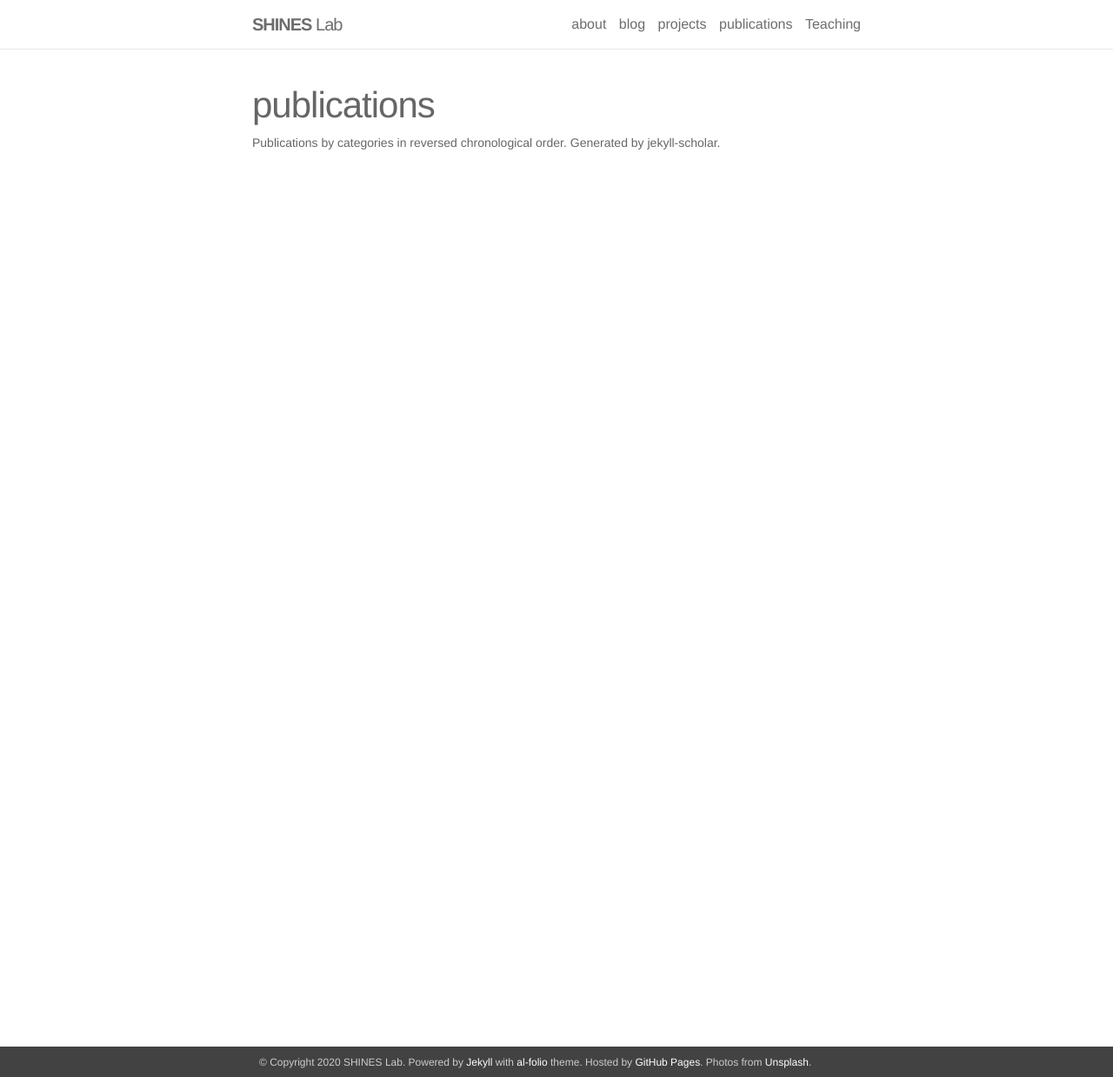
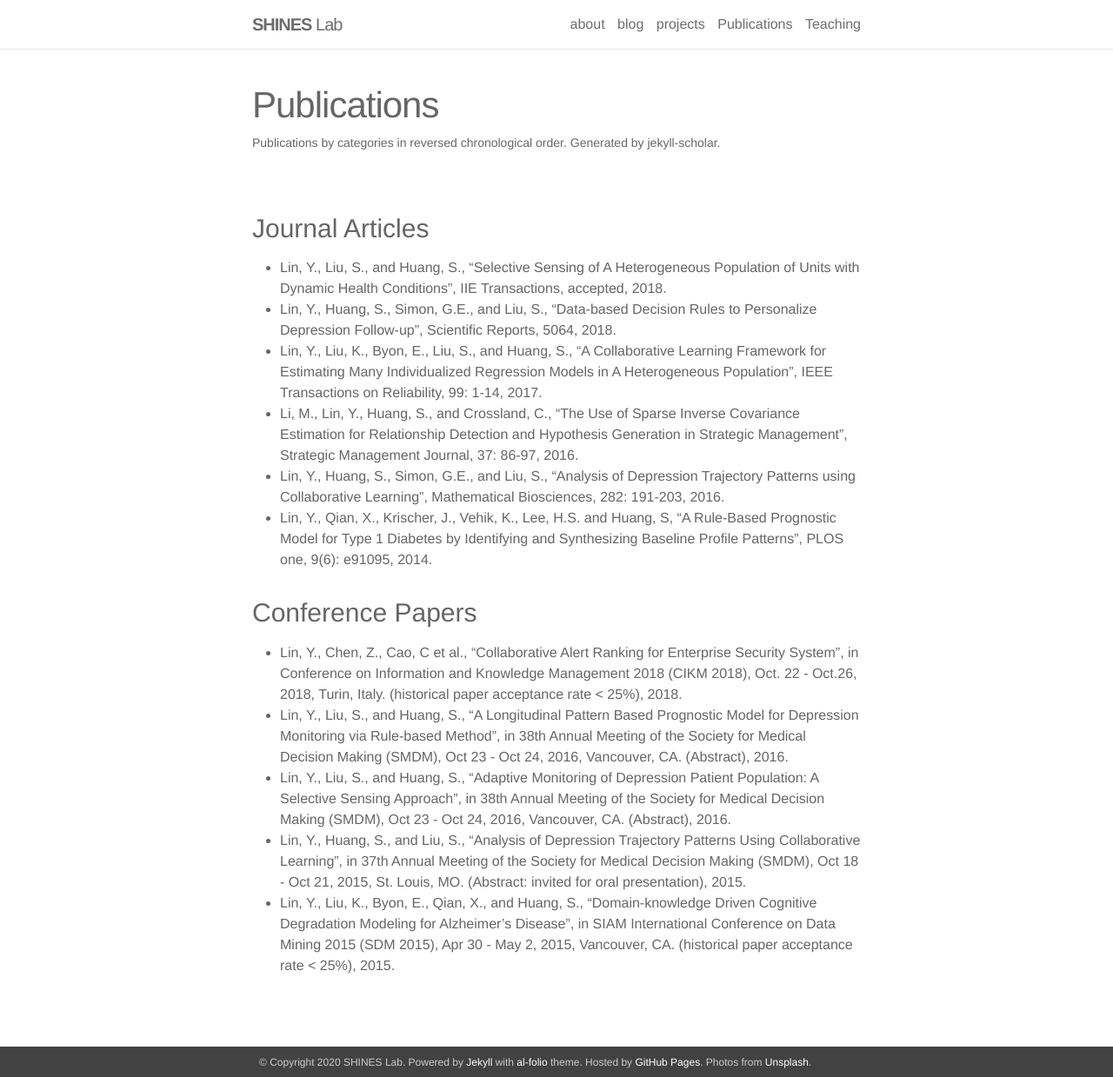
Before and after one commit to shines-lab/shines-lab.github.io, a Jekyll site: the page built from _pages/publications.md, in a window 1280 px wide and 1239 px high. Shown: the whole window at 87% size. Built offline with Jekyll 4.4.1, drawn with Linux system fonts in a browser that asks for light colours; nearby versions of some CDN libraries.

Commit message:
Update publications.md

```diff
--- a/_pages/publications.md
+++ b/_pages/publications.md
@@ -1,7 +1,24 @@
 ---
 layout: page
 permalink: /publications/
-title: publications
+title: Publications
 description: Publications by categories in reversed chronological order. Generated by jekyll-scholar.
 years: [1956, 1950, 1935, 1905]
 ---
+
+### Journal Articles
+
+* Lin, Y., Liu, S., and Huang, S., “Selective Sensing of A Heterogeneous Population of Units with Dynamic Health Conditions”, IIE Transactions, accepted, 2018.
+* Lin, Y., Huang, S., Simon, G.E., and Liu, S., “Data-based Decision Rules to Personalize Depression Follow-up”, Scientific Reports, 5064, 2018.
+* Lin, Y., Liu, K., Byon, E., Liu, S., and Huang, S., “A Collaborative Learning Framework for Estimating Many Individualized Regression Models in A Heterogeneous Population”, IEEE Transactions on Reliability, 99: 1-14, 2017.
+* Li, M., Lin, Y., Huang, S., and Crossland, C., “The Use of Sparse Inverse Covariance Estimation for Relationship Detection and Hypothesis Generation in Strategic Management”, Strategic Management Journal, 37: 86-97, 2016.
+* Lin, Y., Huang, S., Simon, G.E., and Liu, S., “Analysis of Depression Trajectory Patterns using Collaborative Learning”, Mathematical Biosciences, 282: 191-203, 2016.
+* Lin, Y., Qian, X., Krischer, J., Vehik, K., Lee, H.S. and Huang, S, “A Rule-Based Prognostic Model for Type 1 Diabetes by Identifying and Synthesizing Baseline Profile Patterns”, PLOS one, 9(6): e91095, 2014.
+
+### Conference Papers
+
+* Lin, Y., Chen, Z., Cao, C et al., “Collaborative Alert Ranking for Enterprise Security System”, in Conference on Information and Knowledge Management 2018 (CIKM 2018), Oct. 22 - Oct.26, 2018, Turin, Italy. (historical paper acceptance rate < 25%), 2018.
+* Lin, Y., Liu, S., and Huang, S., “A Longitudinal Pattern Based Prognostic Model for Depression Monitoring via Rule-based Method”, in 38th Annual Meeting of the Society for Medical Decision Making (SMDM), Oct 23 - Oct 24, 2016, Vancouver, CA. (Abstract), 2016.
+* Lin, Y., Liu, S., and Huang, S., “Adaptive Monitoring of Depression Patient Population: A Selective Sensing Approach”, in 38th Annual Meeting of the Society for Medical Decision Making (SMDM), Oct 23 - Oct 24, 2016, Vancouver, CA. (Abstract), 2016.
+* Lin, Y., Huang, S., and Liu, S., “Analysis of Depression Trajectory Patterns Using Collaborative Learning”, in 37th Annual Meeting of the Society for Medical Decision Making (SMDM), Oct 18 - Oct 21, 2015, St. Louis, MO. (Abstract: invited for oral presentation), 2015.
+* Lin, Y., Liu, K., Byon, E., Qian, X., and Huang, S., “Domain-knowledge Driven Cognitive Degradation Modeling for Alzheimer’s Disease”, in SIAM International Conference on Data Mining 2015 (SDM 2015), Apr 30 - May 2, 2015, Vancouver, CA. (historical paper acceptance rate < 25%), 2015.
```
